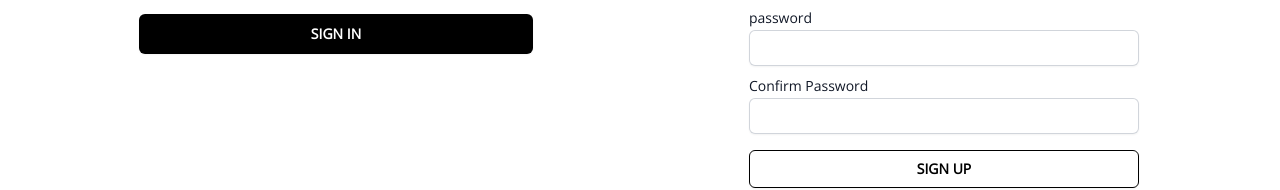
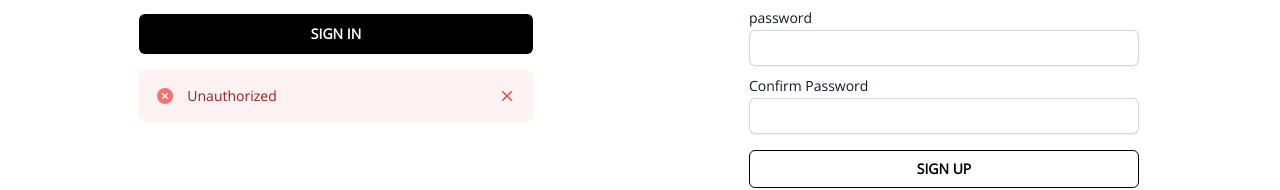
Before and after one commit to ShafiqRasa/aggregatorwebapp, a React (Create React App) app: page /login in a window 1280 px wide. Both pictures are taken after typing "name@example.com", "Sample123" into the empty fields and a click on the button "SIGN IN". Shown: the part 386-576 px from the top of the page. Built offline with nearby package versions, Linux system fonts and the light colour scheme; no server answers; a web font is replaced by a local one.

Commit message:
alert message set

```diff
--- /dev/null
+++ b/src/components/alert/alert-component.jsx
@@ -0,0 +1,65 @@
+import { CheckCircleIcon, XMarkIcon } from "@heroicons/react/20/solid";
+import { XCircleIcon } from "@heroicons/react/20/solid";
+import { motion } from "framer-motion";
+
+const alertAni = {
+  initial: {
+    opacity: 0,
+  },
+  animate: {
+    opacity: 1,
+  },
+  transition: {
+    type: "spring",
+    stiffness: 150,
+  },
+  exit: {
+    opacity: 0,
+  },
+};
+const Alert = ({ status = true, message, handleDismis }) => {
+  return (
+    <motion.div
+      {...alertAni}
+      className={`rounded-md p-4 my-4 ${status ? "bg-green-50" : "bg-red-50 "}`}
+    >
+      <div className="flex">
+        <div className="flex-shrink-0">
+          {status ? (
+            <CheckCircleIcon
+              className="h-5 w-5 text-green-400"
+              aria-hidden="true"
+            />
+          ) : (
+            <XCircleIcon className="h-5 w-5 text-red-400" aria-hidden="true" />
+          )}
+        </div>
+        <div className="ml-3">
+          <p
+            className={`text-sm font-medium ${
+              status ? "text-green-800" : "text-red-800 "
+            }`}
+          >
+            {message}
+          </p>
+        </div>
+        <div className="ml-auto pl-3">
+          <div className="-mx-1.5 -my-1.5">
+            <button
+              onClick={handleDismis}
+              className={`inline-flex rounded-md  p-1.5 focus:ring-2 focus:outline-none focus:ring-offset-2  ${
+                status
+                  ? "bg-green-50 text-green-500 hover:bg-green-100   focus:ring-green-600 focus:ring-offset-green-50"
+                  : "bg-red-50 text-red-500 hover:bg-red-100   focus:ring-red-600 focus:ring-offset-red-50"
+              }`}
+            >
+              <span className="sr-only">Dismiss</span>
+              <XMarkIcon className="h-5 w-5" aria-hidden="true" />
+            </button>
+          </div>
+        </div>
+      </div>
+    </motion.div>
+  );
+};
+export default Alert;
--- a/src/components/button/button-component.jsx
+++ b/src/components/button/button-component.jsx
@@ -1,15 +1,24 @@
 import { BUTTON_TYPES } from "../../utils/button-types.utils";
+import Loading from "../loader/loader-component";
 const getBtnCSSClass = (btnType = BUTTON_TYPES.BLACK) =>
   ({
     [BUTTON_TYPES.BLACK]: "black-btn",
     [BUTTON_TYPES.WHITE]: "white-btn",
   }[btnType]);
 
-const Button = ({ label, btnType }) => {
+const Button = ({ label, btnType, isSubmitting = false }) => {
   const btnClass = getBtnCSSClass(btnType);
   return (
     <div className=" mt-4">
-      <button className={btnClass}>{label}</button>
+      <button disabled={isSubmitting} className={`${btnClass} group`}>
+        {isSubmitting ? (
+          <Loading
+            color={btnType === BUTTON_TYPES.WHITE ? "text-black" : "text-white"}
+          />
+        ) : (
+          label
+        )}
+      </button>
     </div>
   );
 };
--- /dev/null
+++ b/src/components/loader/loader-component.jsx
@@ -0,0 +1,36 @@
+import React from "react";
+import { classNames } from "../../utils/joiner-class.utils";
+
+const Loading = ({ size = "sm", color = " text-white" }) => {
+  return (
+    <svg
+      className={classNames(
+        "-ml-1 mr-3 animate-spin ",
+        size === "sm" ? "h-5 w-5" : size === "md" ? "h-8 w-8" : "h-12 w-12",
+        color,
+        color == "text-white"
+          ? "group-hover:text-black"
+          : "group-hover:text-white"
+      )}
+      xmlns="http://www.w3.org/2000/svg"
+      fill="none"
+      viewBox="0 0 24 24"
+    >
+      <circle
+        className="opacity-25"
+        cx="12"
+        cy="12"
+        r="10"
+        stroke="currentColor"
+        strokeWidth="4"
+      ></circle>
+      <path
+        className="opacity-75"
+        fill="currentColor"
+        d="M4 12a8 8 0 018-8V0C5.373 0 0 5.373 0 12h4zm2 5.291A7.962 7.962 0 014 12H0c0 3.042 1.135 5.824 3 7.938l3-2.647z"
+      ></path>
+    </svg>
+  );
+};
+
+export default Loading;
--- a/src/components/sign-in-form/sign-in-form.component.jsx
+++ b/src/components/sign-in-form/sign-in-form.component.jsx
@@ -1,3 +1,4 @@
+import { useState } from "react";
 import { Form, Formik } from "formik";
 import FormControl from "../form-control/form-control.component";
 import {
@@ -9,9 +10,17 @@ import { BUTTON_TYPES } from "../../utils/button-types.utils";
 import { useDispatch } from "react-redux";
 import { setUser } from "../../store/user/user-slice";
 import { postRequest } from "../../utils/api-utils";
+import Alert from "../alert/alert-component";
+import { AnimatePresence } from "framer-motion";
+import { alertMessage } from "../../utils/default-alert.utils";
 
 const SignInForm = () => {
   const dispatch = useDispatch();
+  const [alert, setAlert] = useState(alertMessage);
+  const handleDismis = () => {
+    setAlert(alertMessage);
+  };
+
   const handleSubmit = async (values) => {
     try {
       const { user, jwt } = await postRequest(
@@ -19,9 +28,22 @@ const SignInForm = () => {
         values,
         null
       );
-      dispatch(setUser({ user, jwt }));
+      if (user) {
+        dispatch(setUser({ user, jwt }));
+      } else {
+        setAlert({
+          status: false,
+          isAlert: true,
+          message: "Unauthorized",
+        });
+      }
     } catch ({ code }) {
       console.log("error catched:", code);
+      setAlert({
+        status: false,
+        isAlert: true,
+        message: "Unauthorized",
+      });
     }
   };
   return (
@@ -38,7 +60,7 @@ const SignInForm = () => {
           validationSchema={signInFormValidationSchema}
           onSubmit={handleSubmit}
         >
-          {() => {
+          {({ isSubmitting }) => {
             return (
               <Form>
                 <FormControl
@@ -53,12 +75,25 @@ const SignInForm = () => {
                   name="password"
                   label="Password"
                 />
-                <Button btnType={BUTTON_TYPES.BLACK} label="SIGN IN" />
+                <Button
+                  btnType={BUTTON_TYPES.BLACK}
+                  isSubmitting={isSubmitting}
+                  label="SIGN IN"
+                />
               </Form>
             );
           }}
         </Formik>
       </div>
+      <AnimatePresence>
+        {alert.isAlert && (
+          <Alert
+            status={alert.status}
+            message={alert.message}
+            handleDismis={handleDismis}
+          />
+        )}
+      </AnimatePresence>
     </div>
   );
 };
--- a/src/components/sign-up-form/sign-up-form.component.jsx
+++ b/src/components/sign-up-form/sign-up-form.component.jsx
@@ -1,3 +1,4 @@
+import { useState } from "react";
 import { Form, Formik } from "formik";
 import FormControl from "../form-control/form-control.component";
 import {
@@ -7,14 +8,34 @@ import {
 import Button from "../button/button-component";
 import { BUTTON_TYPES } from "../../utils/button-types.utils";
 import { postRequest } from "../../utils/api-utils";
+import Alert from "../alert/alert-component";
+import { AnimatePresence } from "framer-motion";
+import { alertMessage } from "../../utils/default-alert.utils";
 
 const SignUpForm = () => {
+  const [alert, setAlert] = useState(alertMessage);
+  const handleDismis = () => {
+    setAlert(alertMessage);
+  };
   const handleSubmit = async (values, { resetForm }) => {
     const { status } = await postRequest(
       "http://127.0.0.1:8000/register",
       values
     );
-    status && resetForm();
+    if (status) {
+      resetForm();
+      setAlert({
+        status: true,
+        isAlert: true,
+        message: "Successfully, registered!",
+      });
+    } else {
+      setAlert({
+        status: false,
+        isAlert: true,
+        message: "Something went wrong, try again!",
+      });
+    }
   };
   return (
     <div className=" mx-auto">
@@ -29,7 +50,7 @@ const SignUpForm = () => {
         validationSchema={signOutFormValidationSchema}
         onSubmit={handleSubmit}
       >
-        {() => (
+        {({ isSubmitting }) => (
           <Form>
             <FormControl element="input" type="text" name="name" label="Name" />
             <FormControl
@@ -50,10 +71,23 @@ const SignUpForm = () => {
               name="confirmPassword"
               label="Confirm Password"
             />
-            <Button btnType={BUTTON_TYPES.WHITE} label="SIGN UP" />
+            <Button
+              btnType={BUTTON_TYPES.WHITE}
+              isSubmitting={isSubmitting}
+              label="SIGN UP"
+            />
           </Form>
         )}
       </Formik>
+      <AnimatePresence>
+        {alert.isAlert && (
+          <Alert
+            status={alert.status}
+            message={alert.message}
+            handleDismis={handleDismis}
+          />
+        )}
+      </AnimatePresence>
     </div>
   );
 };
--- /dev/null
+++ b/src/utils/default-alert.utils.js
@@ -0,0 +1,5 @@
+export const alertMessage = {
+  status: false,
+  isAlert: false,
+  message: "",
+};
```
